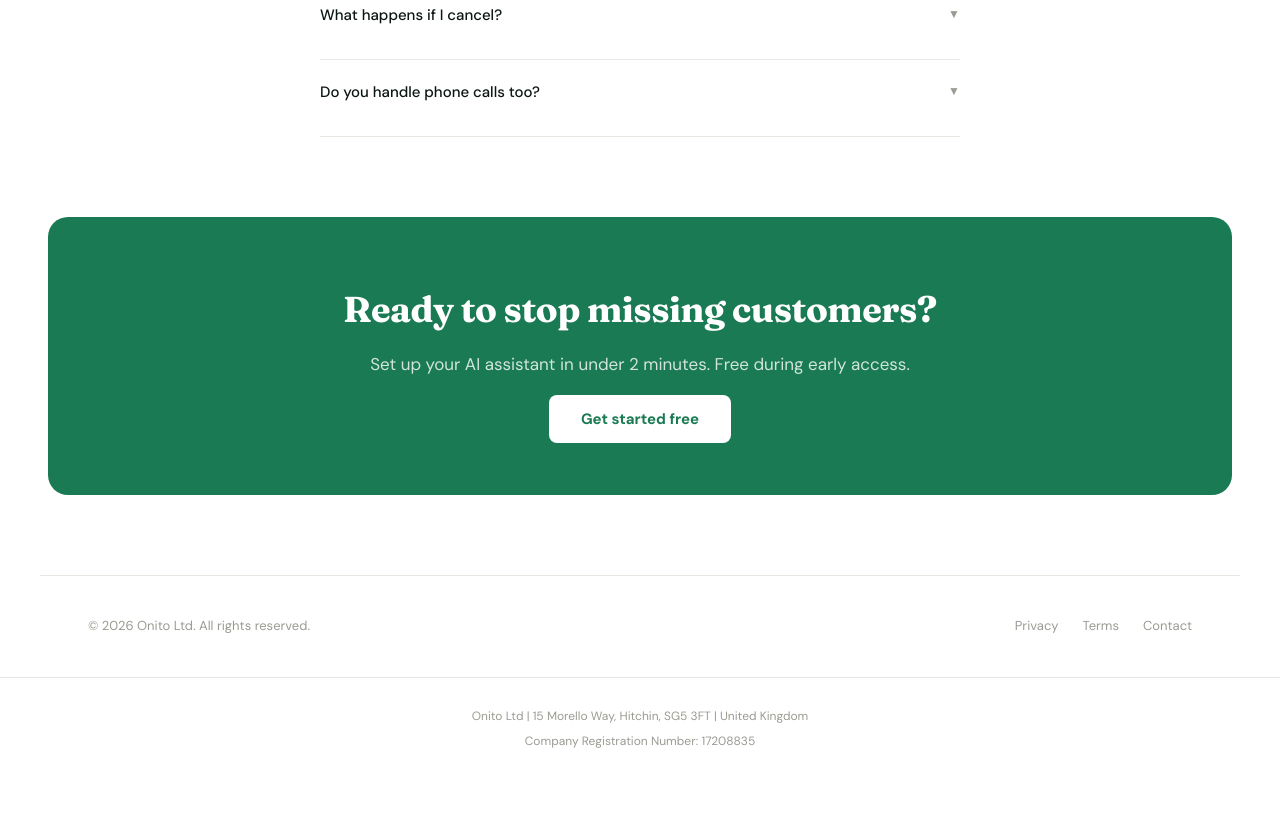
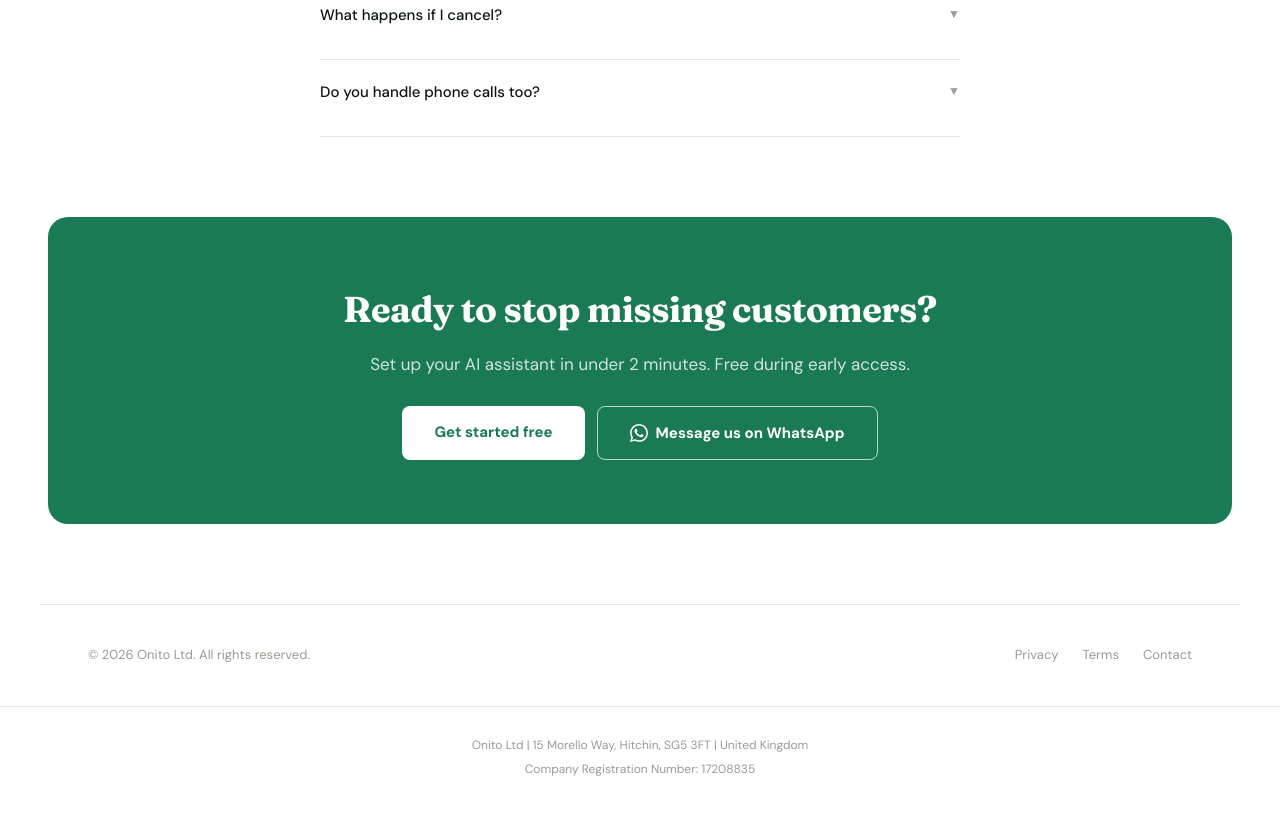
Before and after one commit to onito-app/onito-site, a plain HTML site: page index.html in a window 1280 px wide. Shown: the part 4578-5393 px from the top of the page. Before the commit the page ends 5365 px from the top, so only its background shows below. Drawn offline with Linux system fonts and the light colour scheme.

Commit message:
Add WhatsApp contact button to landing page CTA
Co-Authored-By: Claude Opus 4.8 (1M context) <noreply@anthropic.com>

```diff
--- a/index.html
+++ b/index.html
@@ -270,6 +270,9 @@
     .cta-banner p { font-size: 17px; color: rgba(255,255,255,0.8); margin-bottom: 28px; }
     .btn-white { background: white; color: var(--onito-green); padding: 14px 32px; border-radius: 8px; font-size: 15px; font-weight: 600; text-decoration: none; border: none; cursor: pointer; transition: opacity 0.2s; }
     .btn-white:hover { opacity: 0.9; }
+    .btn-white-outline { background: transparent; color: white; padding: 14px 32px; border-radius: 8px; font-size: 15px; font-weight: 600; text-decoration: none; border: 1.5px solid rgba(255,255,255,0.7); cursor: pointer; display: inline-flex; align-items: center; gap: 8px; transition: background 0.2s, border-color 0.2s; }
+    .btn-white-outline:hover { background: rgba(255,255,255,0.12); border-color: white; }
+    .cta-actions { display: flex; gap: 12px; justify-content: center; flex-wrap: wrap; }
 
     /* Footer */
     .footer { padding: 40px 48px; max-width: 1200px; margin: 0 auto; display: flex; justify-content: space-between; align-items: center; border-top: 1px solid var(--onito-gray-200); }
@@ -500,7 +503,13 @@
   <div class="cta-banner">
     <h2>Ready to stop missing customers?</h2>
     <p>Set up your AI assistant in under 2 minutes. Free during early access.</p>
-    <a class="btn-white" href="https://console.onito.co.uk/signup">Get started free</a>
+    <div class="cta-actions">
+      <a class="btn-white" href="https://console.onito.co.uk/signup">Get started free</a>
+      <a class="btn-white-outline" href="https://wa.me/447542792071">
+        <svg width="18" height="18" viewBox="0 0 24 24" fill="currentColor" aria-hidden="true"><path d="M17.472 14.382c-.297-.149-1.758-.867-2.03-.967-.273-.099-.471-.148-.67.15-.197.297-.767.966-.94 1.164-.173.199-.347.223-.644.075-.297-.15-1.255-.463-2.39-1.475-.883-.788-1.48-1.761-1.653-2.059-.173-.297-.018-.458.13-.606.134-.133.298-.347.446-.52.149-.174.198-.298.298-.497.099-.198.05-.371-.025-.52-.075-.149-.669-1.612-.916-2.207-.242-.579-.487-.5-.669-.51-.173-.008-.371-.01-.57-.01-.198 0-.52.074-.792.372-.272.297-1.04 1.016-1.04 2.479 0 1.462 1.065 2.875 1.213 3.074.149.198 2.096 3.2 5.077 4.487.71.306 1.263.489 1.694.625.712.227 1.36.195 1.872.118.571-.085 1.758-.719 2.006-1.413.248-.694.248-1.289.173-1.413-.074-.124-.272-.198-.57-.347m-5.421 7.403h-.004a9.87 9.87 0 01-5.031-1.378l-.361-.214-3.741.982.998-3.648-.235-.374a9.86 9.86 0 01-1.51-5.26c.001-5.45 4.436-9.884 9.888-9.884 2.64 0 5.122 1.03 6.988 2.898a9.825 9.825 0 012.893 6.994c-.003 5.45-4.437 9.885-9.885 9.885M20.52 3.449C18.24 1.245 15.24 0 12.045 0 5.463 0 .104 5.335.101 11.892c0 2.096.549 4.14 1.595 5.945L0 24l6.335-1.652a12.062 12.062 0 005.71 1.447h.006c6.585 0 11.946-5.335 11.949-11.893a11.821 11.821 0 00-3.48-8.413z"/></svg>
+        Message us on WhatsApp
+      </a>
+    </div>
   </div>
 </section>
 
```
